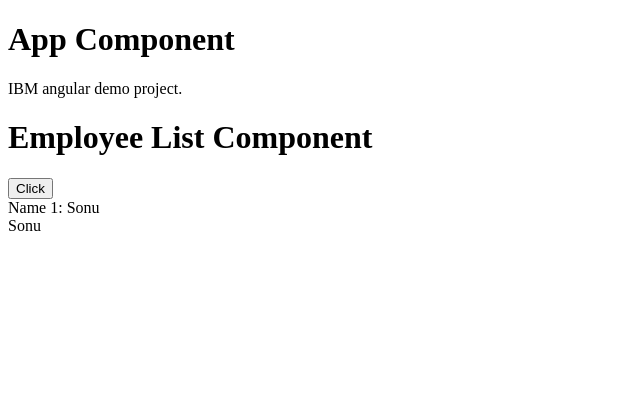
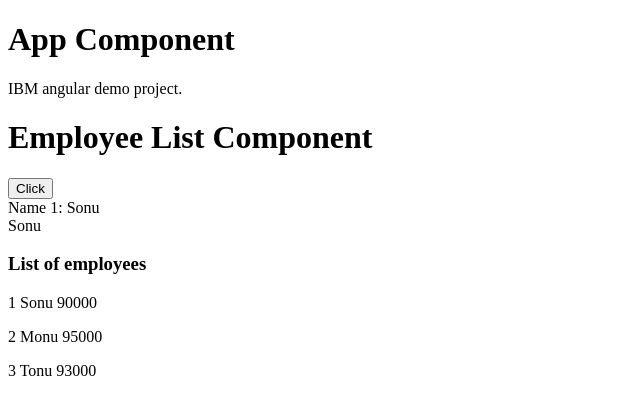
Before and after one commit to dyesmuk/ibm-angular-demo-4-jun-2026, an Angular app: page / in a window 1280 px wide. Shown: the top 414 px of the page, without its empty margins (0-640 px from the left). Built offline with nearby package versions, Linux system fonts and the light colour scheme.

Commit message:
initial commit

```diff
--- a/src/app/components/employee-list/employee-list.html
+++ b/src/app/components/employee-list/employee-list.html
@@ -12,8 +12,14 @@
     <div>
         @if (isYes) {
         {{ employees[0].name }}
-        } @else {
+        } @else  {
         {{ employees[1].name }}
+        }
+    </div>
+    <div>
+        <h3>List of employees</h3>
+        @for (emp of employees; track emp.id) {
+        <p>{{emp.id}} {{emp.name}} {{emp.salary}}</p>
         }
     </div>
 
```
